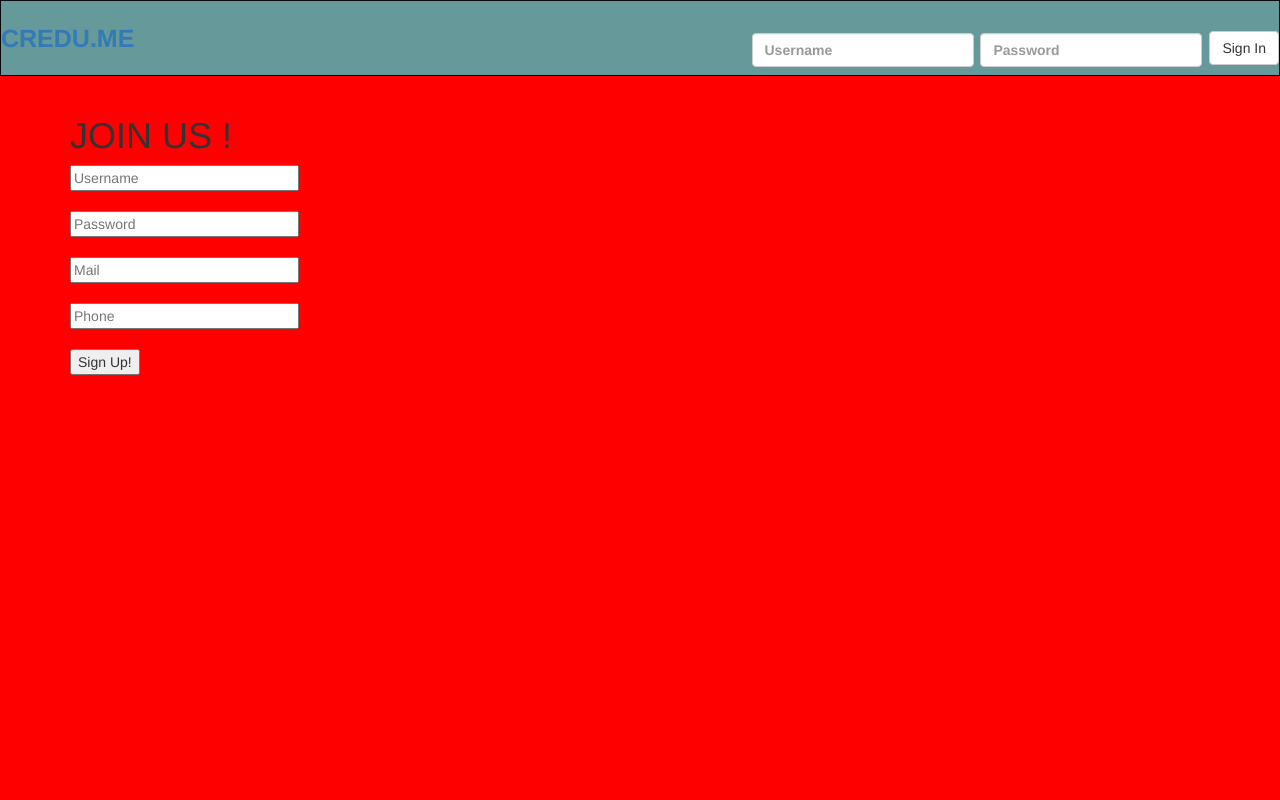
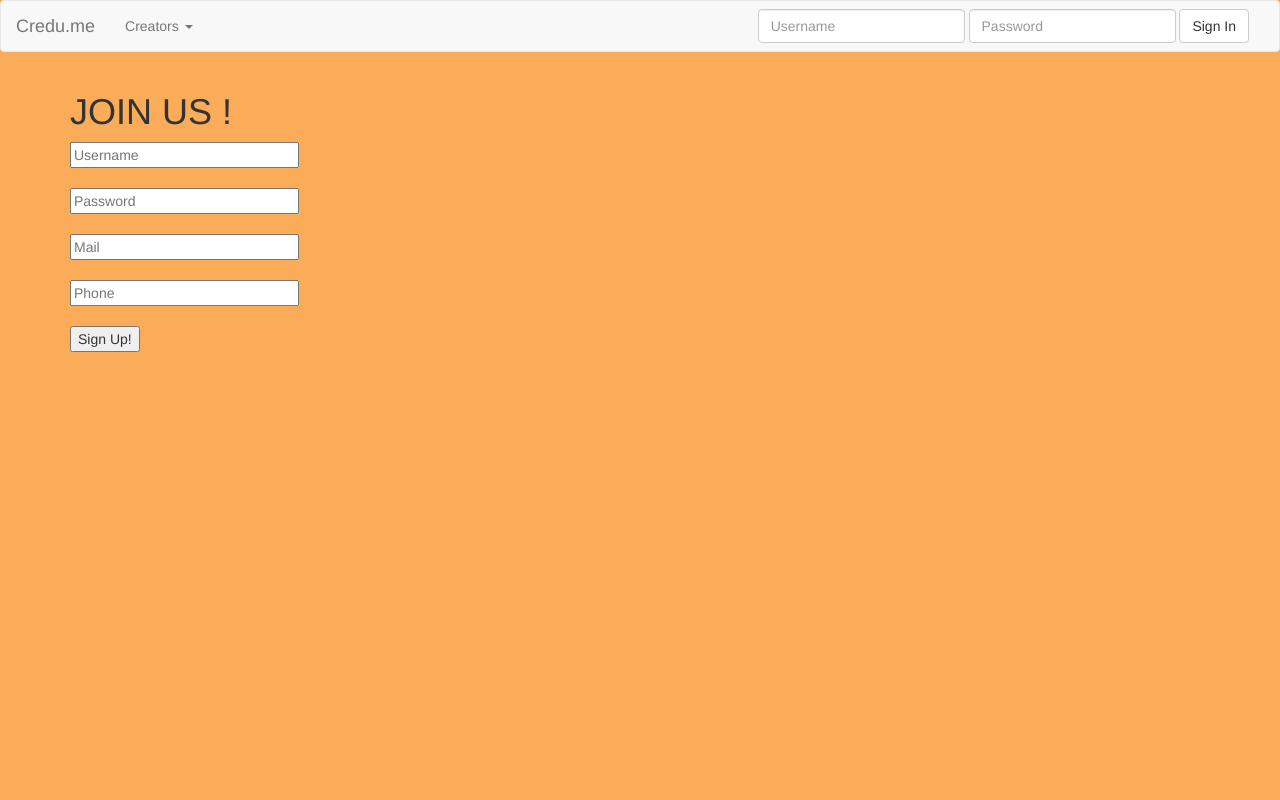
Before and after one commit to erdenbatuhan/credu.me, a PHP site: page /packages/Home/ in a window 1280 px wide. Run offline with PHP 8.4, Linux system fonts and the light colour scheme; some libraries are stand-ins or nearby versions.

Commit message:
Navbar design.

```diff
--- a/packages/Home/index.php
+++ b/packages/Home/index.php
@@ -11,28 +11,51 @@
 
 
 </head>
-<body style="background-color: #ff0000;">
+<body style="background-color: #FAAC58;">
 
-<nav class="navbar navbar-inverse" style="color: #fff;border-radius:0px;
-    background-color: #669999;text-align: left; font-weight: bold; font-size: 25px; padding-top: 20px;">
-    <a href="./"> CREDU.ME </a>
-    <form class="navbar-form navbar-right">
-        <div class="form-group">
-            <input type="text" class="form-control" placeholder="Username">
-            <input type="text" class="form-control" placeholder="Password">
+<nav class="navbar navbar-default">
+    <div class="container-fluid">
+        <!-- Brand and toggle get grouped for better mobile display -->
+        <div class="navbar-header">
+            <button type="button" class="navbar-toggle collapsed" data-toggle="collapse" data-target="#bs-example-navbar-collapse-1" aria-expanded="false">
+                <span class="sr-only">Toggle navigation</span>
+                <span class="icon-bar"></span>
+                <span class="icon-bar"></span>
+                <span class="icon-bar"></span>
+            </button>
+            <a class="navbar-brand" href="./">Credu.me</a>
         </div>
-        <button type="submit" class="btn btn-default">Sign In</button>
-    </form>
 
-
+        <!-- Collect the nav links, forms, and other content for toggling -->
+        <div class="collapse navbar-collapse" id="bs-example-navbar-collapse-1">
+            <ul class="nav navbar-nav">
+                <li class="dropdown">
+                    <a href="#" class="dropdown-toggle" data-toggle="dropdown" role="button" aria-haspopup="true" aria-expanded="false">Creators <span class="caret"></span></a>
+                    <ul class="dropdown-menu">
+                        <li><a href="https://github.com/barisceylan">Barış Ceylan</a></li>
+                        <li><a href="https://github.com/erdenbatuhan">Batuhan Erden</a></li>
+                        <li><a href="https://github.com/ekremcet">Ekrem Çetinkaya</a></li>
+                        <li><a href="https://github.com/ErkAydogan">Erk Aydoğan</a></li>
+                        <li><a href="https://github.com/obukte">Ömer Said Bükte</a></li>
+                    </ul>
+                </li>
+            </ul>
+            <form class="navbar-form navbar-right">
+                <div class="form-group">
+                    <input type="text" class="form-control" placeholder="Username">
+                    <input type="text" class="form-control" placeholder="Password">
+                </div>
+                <button type="submit" class="btn btn-default">Sign In</button>
+            </form>
+        </div><!-- /.navbar-collapse -->
+    </div><!-- /.container-fluid -->
 </nav>
-
-<div class="container">
+<div class="container " >
 
 
     <tr>
         <td width="40%">
-            <form action="#" method="POST">
+            <form action="#" method="POST" >
                 <h1>JOIN US !</h1>
                 <input type="text" name="username" size="25" placeholder="Username" /><br /> <br />
                 <input type="text" name="password" size="25" placeholder="Password" /><br /> <br />
```
